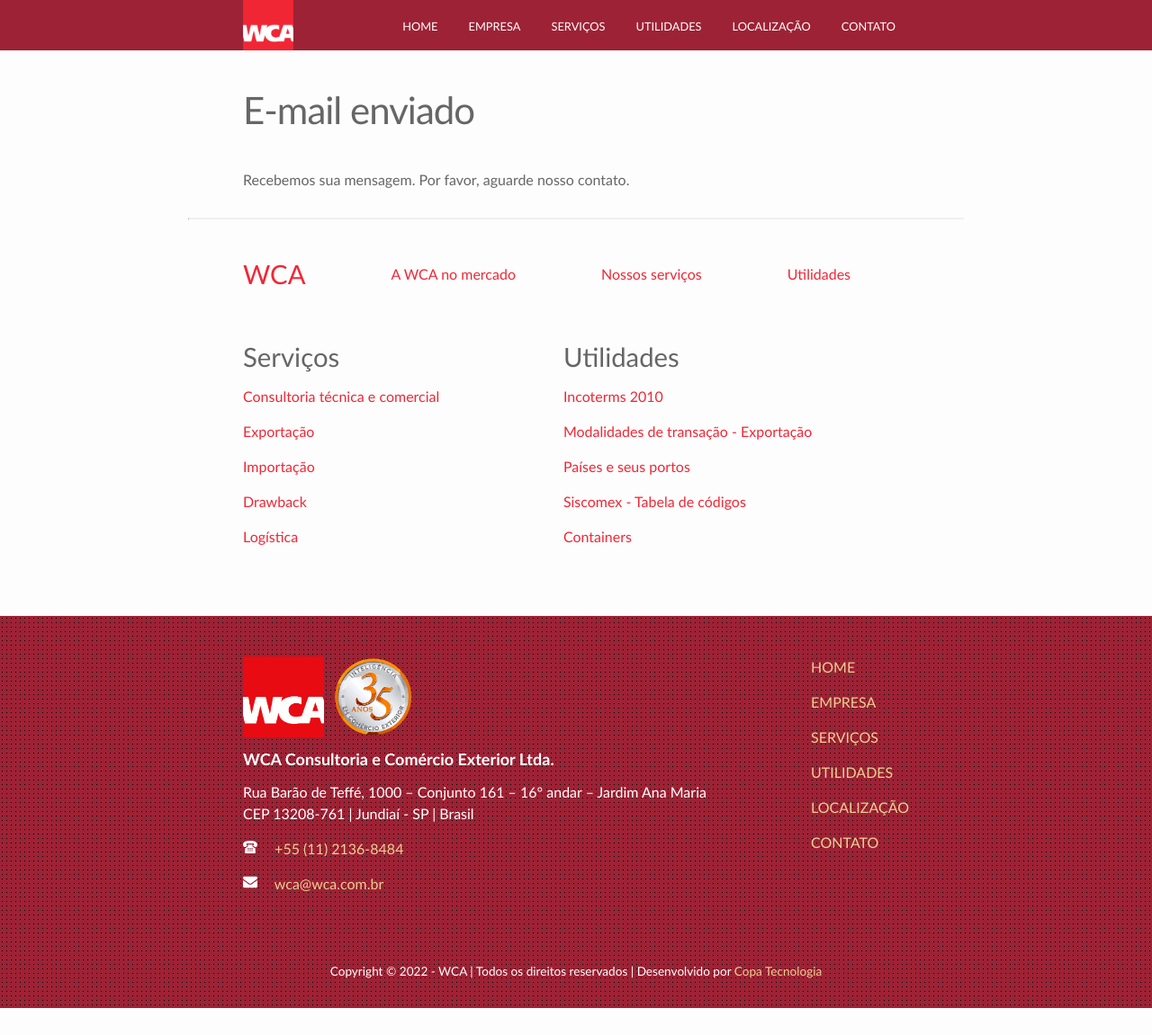
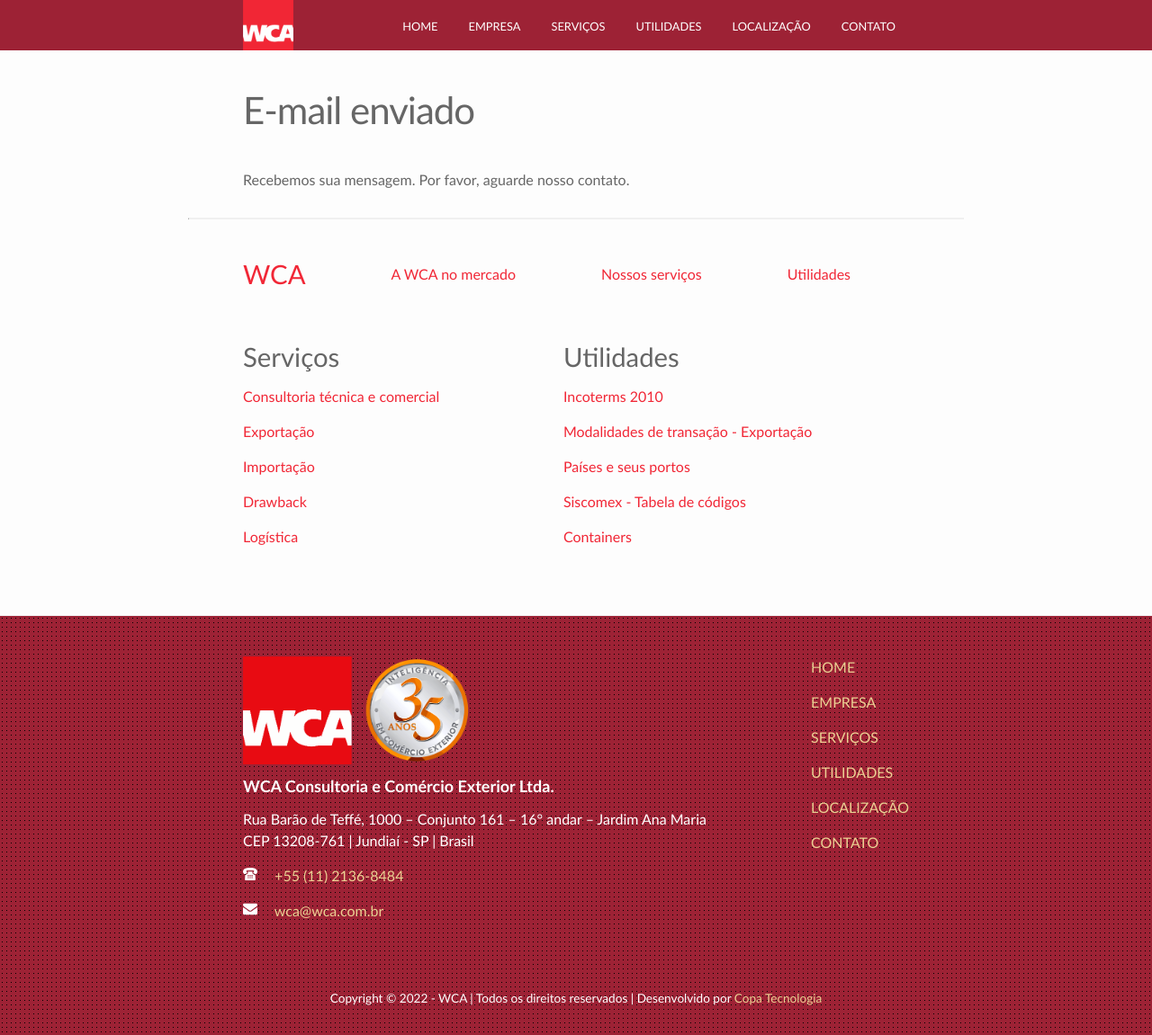
Before and after one commit to WCAComex/wcacomex.github.io, a Jekyll site: the page built from email_enviado.md, in a window 1280 px wide. Shown: the whole page at 90% size. Built offline with Jekyll 4.4.1, drawn with Linux system fonts in a browser that asks for light colours; before the commit the page ends 1121 px from its top, so only the background shows below that.

Commit message:
Aumentei a altura do selo para 120px

```diff
--- a/_includes/footer.html
+++ b/_includes/footer.html
@@ -4,7 +4,7 @@
 
     <div data-cell="1of3">
       <p>
-        <img src="{{ site.baseurl }}{{ site.selo-image }}" height="90" alt="{{ site.title }}">
+        <img src="{{ site.baseurl }}{{ site.selo-image }}" height="120" alt="{{ site.title }}">
       </p>
       <h2 class="footer-heading">{{ site.long-title }}</h2>
       <p>
```
